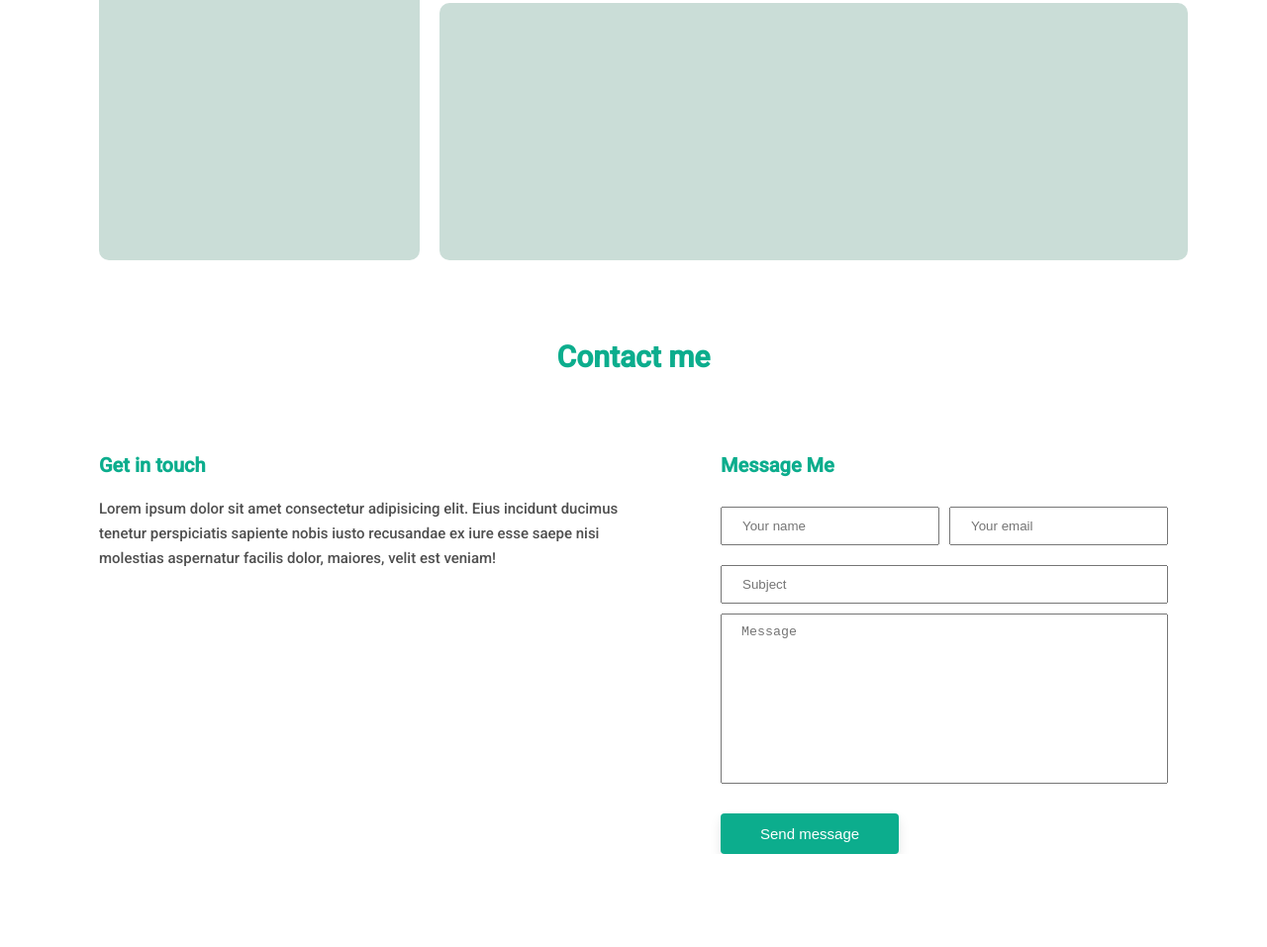
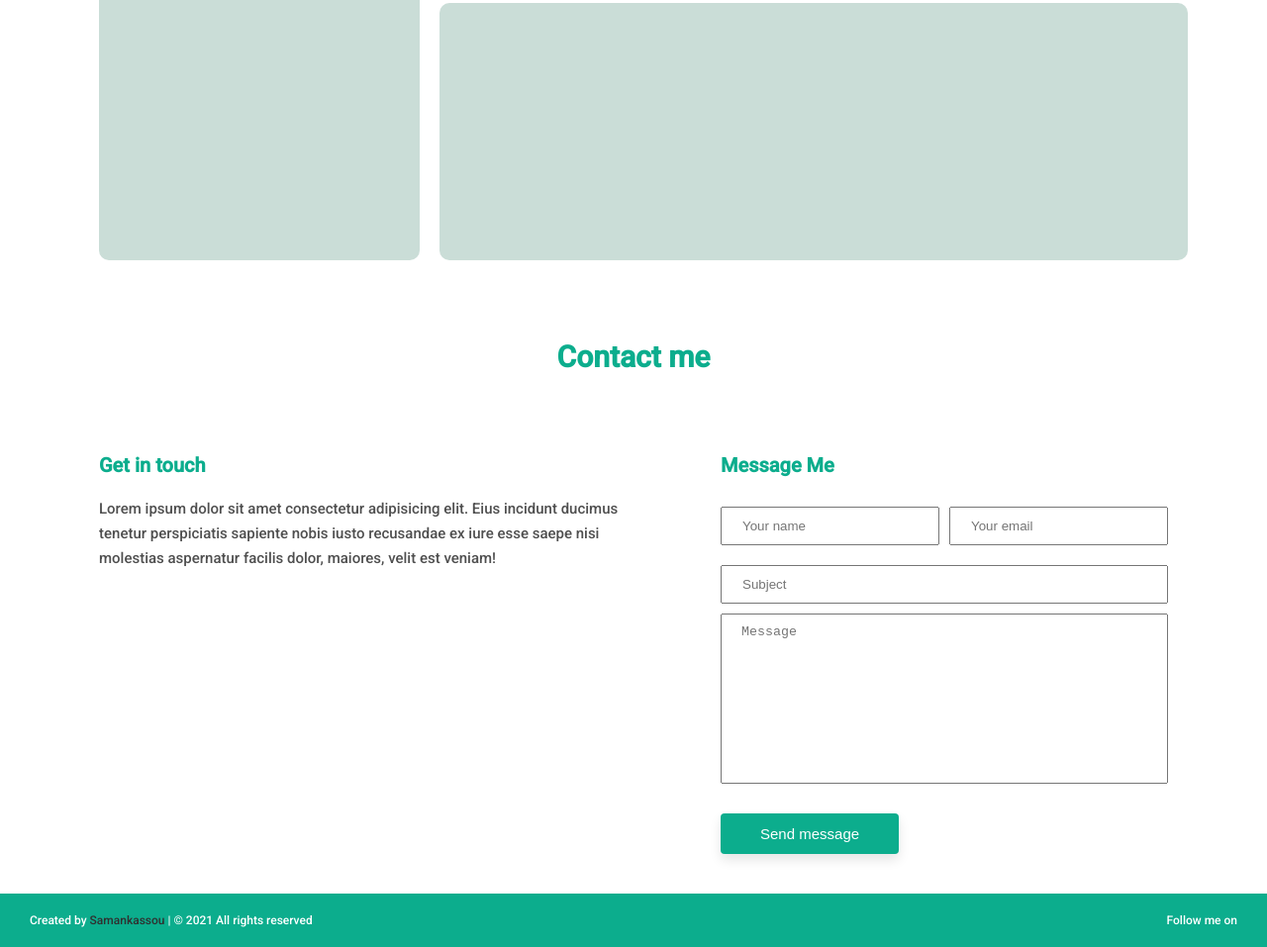
Before and after one commit to samankassou/Portfolio-v1, a plain HTML site: page index.html in a window 1280 px wide. Shown: the part 2197-3154 px from the top of the page at 99% size. Before the commit the page ends 3060 px from the top, so only its background shows below. Drawn offline with Linux system fonts and the light colour scheme.

Commit message:
Design the footer and add te readme file

```diff
--- a/assets/css/style.css
+++ b/assets/css/style.css
@@ -36,6 +36,7 @@
 html {
     font-size: 62.5%;
     font-family: 'Roboto', sans-serif;
+    scroll-behavior: smooth;
 }
 
 li {
@@ -241,12 +242,26 @@ a {
 .contact__form textarea{
     resize: none;
 }
+/* footer */
+#footer{
+    background-color: var(--primary-color);
+    margin-top: 4rem;
+    display: flex;
+    justify-content: space-between;
+    padding: 2rem 3rem;
+    color: white;
+    font-size: 1.2rem;
+}
+#footer span{
+    color: var(--dark-color);
+}
 /* for medium screen */
 @media only screen and (max-width: 992px) {
     .home__image-box{
         justify-content: center;
         align-items: center;
     }
+
 }
 /* for mobile */
 @media only screen and (max-width: 768px) {
@@ -299,5 +314,18 @@ a {
     .home__image{
         width: 80%;
     }
+    .skills__content{
+        flex-direction: column;
+    }
+    .works__content{
+        grid-template-columns: 100%;
+        grid-gap: 2rem;
+    }
+    .works__first{
+        grid-row: initial;
+    }
+    .contact__content{
+        flex-direction: column;
+    }
 
 }
--- a/index.html
+++ b/index.html
@@ -117,6 +117,12 @@
         </div>
     </div>
    </section>
+   <footer class="container" id="footer">
+        <p>Created by <span>Samankassou</span> | &copy; 2021 All rights reserved</p>
+        <div class="footer__socials">
+            <p>Follow me on </p>
+        </div>
+    </footer>
    <!--! contact section -->
    <script src="vendor/gsap/gsap.min.js"></script>
    <script src="vendor/aos/js/aos.js"></script>
```
Also changed, not shown: 1 other file.
